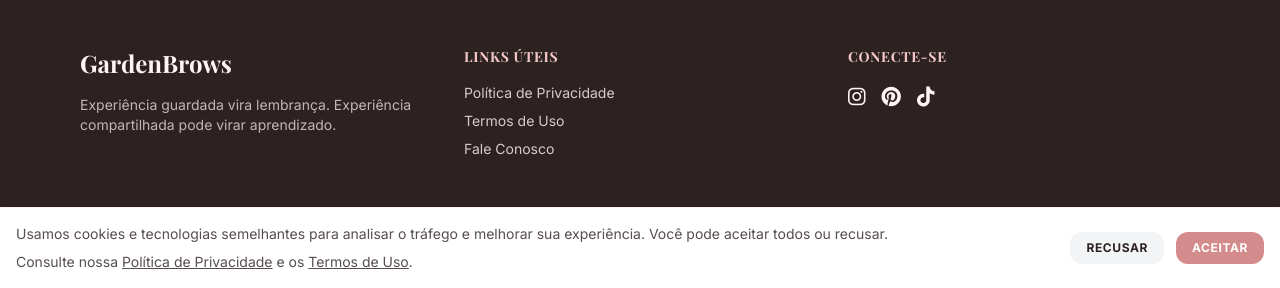
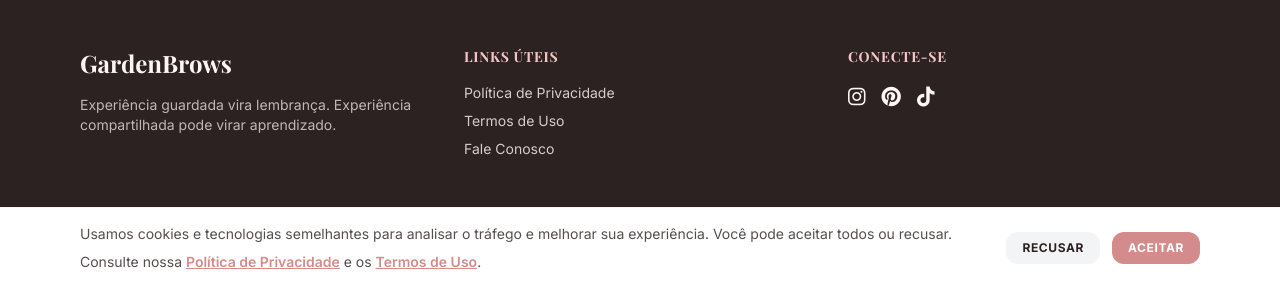
Before and after one commit to gabrieltacosta/garden_brows, a Django app: page / in a window 1280 px wide. Shown: the part 512-800 px from the top of the page. Run offline with Django 5.2, Linux system fonts and the light colour scheme; data that the repository does not hold is empty; some libraries are stand-ins or nearby versions; some web fonts are replaced.

Commit message:
Refactor cookie banner HTML structure and update links to use Django URL template tags for privacy policy and terms of use

```diff
--- a/templates/components/cookie_banner.html
+++ b/templates/components/cookie_banner.html
@@ -1,13 +1,13 @@
 <!-- components/cookie_banner.html -->
-<div id="cookie-banner" class="fixed bottom-0 left-0 right-0 z-50 p-4 bg-white border-t border-brand-blush/20 shadow-lg transform translate-y-full transition-transform duration-300 ease-out">
-    <div class="max-w-7xl mx-auto flex flex-col sm:flex-row items-center justify-between gap-4">
+<div id="cookie-banner" class="fixed inset-x-0 bottom-0 left-0 right-0 z-50 bg-white border-t border-brand-blush/20 shadow-lg transform translate-y-full transition-transform duration-300 ease-out">
+    <div class="container max-w-6xl mx-auto p-4 flex flex-col sm:flex-row items-center justify-between gap-4">
         <div class="text-sm text-brand-dark/80 text-center sm:text-left">
             <p>Usamos cookies e tecnologias semelhantes para analisar o tráfego e melhorar sua experiência. Você pode aceitar todos ou recusar.</p>
             <p class="mt-2">
                 Consulte nossa
-                <a href="/politica-de-privacidade/" class="underline hover:text-brand-terracotta">Política de Privacidade</a>
+                <a href={% url "blog:privacy" %} class="underline text-brand-terracotta font-semibold">Política de Privacidade</a>
                 e os
-                <a href="/termos-de-uso/" class="underline hover:text-brand-terracotta">Termos de Uso</a>.
+                <a href={% url "blog:terms" %} class="underline text-brand-terracotta font-semibold">Termos de Uso</a>.
             </p>
         </div>
         <div class="flex items-center gap-3 shrink-0">
```
Also changed, not shown: static/css/output.css.
